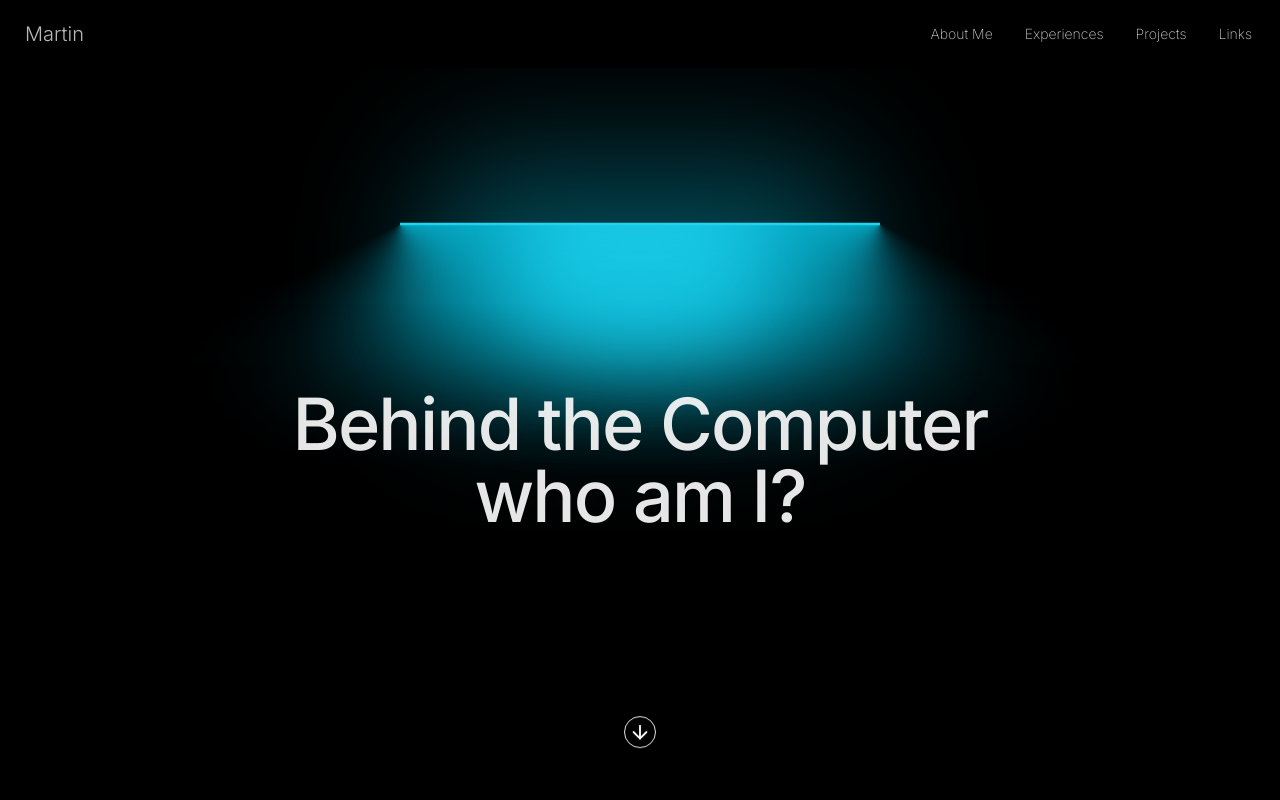
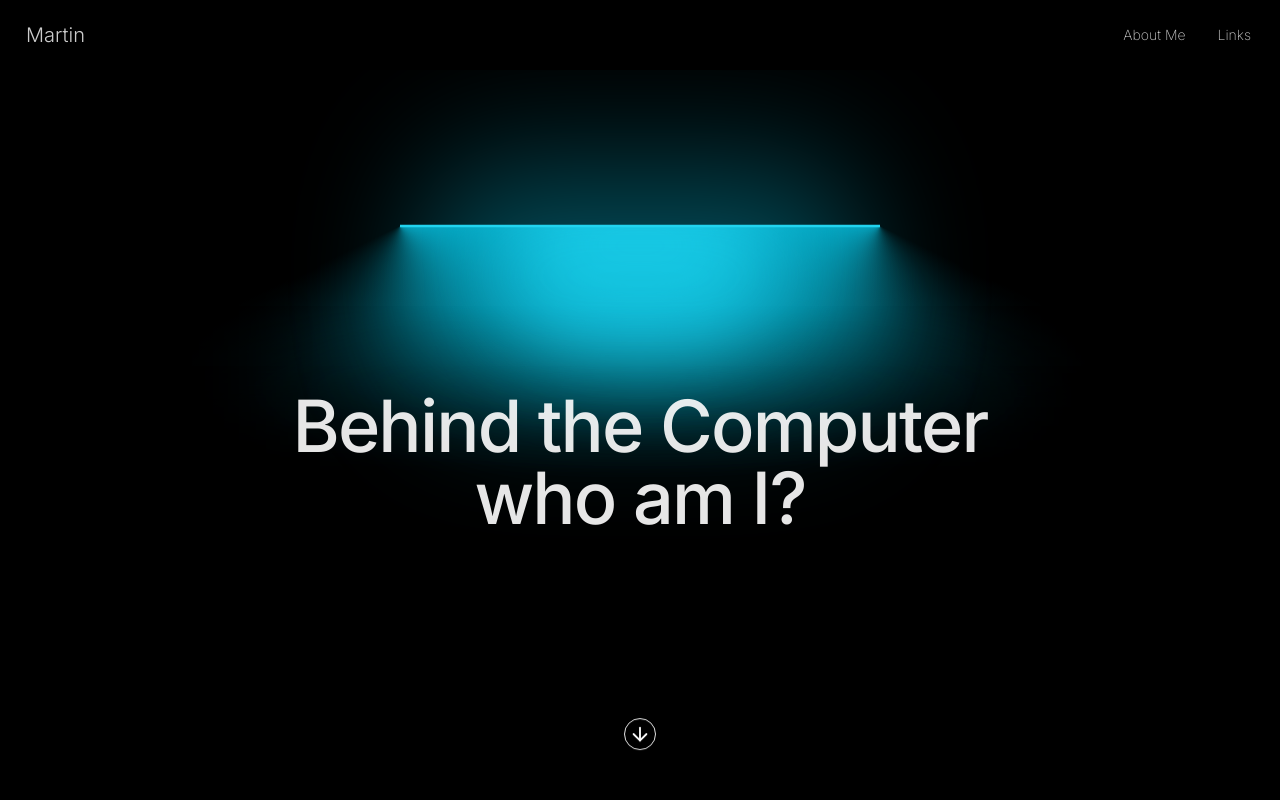
Before and after one commit to Martinlacsamana/personal-website-v2, a Next.js app: page /background in a window 1280 px wide. Shown: the top 800 px of the page. Built offline with nearby package versions, Linux system fonts and the light colour scheme.

Commit message:
feat: modernize navbar with scroll-reactive glass pill and remove resume references
Made-with: Cursor

```diff
--- a/components/Landing/Experiences/Experiences.tsx
+++ b/components/Landing/Experiences/Experiences.tsx
@@ -84,17 +84,7 @@ const Experiences = () => {
                     children: (
                         <div className="space-y-6 text-xs opacity-60">
                             <p>
-                            At the #1 Rewards Platform in the Metaverse, I helped shape the future of Web3 engagement by building systems that made the platform more secure and enjoyable for our community of 700K+ users. From enhancing security to optimizing performance, every line of code was written with our users' experience in mind. Tech stack: Django, PostgreSQL, Docker, and Google Cloud. For specific contributions,{' '}
-                            <span>
-                                <a
-                                    href="https://personal-website-random-assets.s3.us-west-1.amazonaws.com/Martin_Lacsamana_Resume.pdf"
-                                    target="_blank"
-                                    rel="noopener noreferrer"
-                                    className="text-blue-300 hover:text-blue-400 hover:underline"
-                                >
-                                 see resume here.
-                                </a>
-                            </span>
+                            At the #1 Rewards Platform in the Metaverse, I helped shape the future of Web3 engagement by building systems that made the platform more secure and enjoyable for our community of 700K+ users. From enhancing security to optimizing performance, every line of code was written with our users' experience in mind. Tech stack: Django, PostgreSQL, Docker, and Google Cloud.
                             </p>
                         </div>
                     ),
--- a/components/Navbar/Links.tsx
+++ b/components/Navbar/Links.tsx
@@ -1,78 +1,81 @@
 import React from "react"
-import Image from 'next/image'
+import Image from "next/image"
+import { cn } from "@/lib/utils"
 
-const Links = () => {
+type LinksProps = {
+  /** Match the floating pill navbar (glass border + blur). */
+  pillStyle?: boolean
+}
 
+const Links = ({ pillStyle }: LinksProps) => {
   return (
     <div className="dropdown dropdown-end dropdown-hover">
-            <li tabIndex={0} className="hover:text-white hover:bg-gray-900 rounded-lg"><a>Links</a></li>
-            <ul tabIndex={0} className="dropdown-content menu bg-black rounded-box z-[1] w-52 p-2 shadow">
+      <li
+        tabIndex={0}
+        className={cn(
+          "rounded-lg hover:text-white",
+          pillStyle ? "hover:bg-white/10" : "hover:bg-gray-900"
+        )}
+      >
+        <a className="cursor-pointer">Links</a>
+      </li>
+      <ul
+        tabIndex={0}
+        className={cn(
+          "dropdown-content menu z-[1] w-52 p-2",
+          pillStyle
+            ? "rounded-2xl border border-white/15 bg-black/80 shadow-lg shadow-black/25 backdrop-blur-xl [&_li>a:hover]:bg-white/10 [&_li>a:focus]:bg-white/10"
+            : "rounded-box bg-black shadow [&_li>a:hover]:bg-gray-800"
+        )}
+      >
         <li>
-                    <a className="flex items-center" href="https://www.linkedin.com/in/martin-lacsamana/"target="_blank"
-                        rel="noopener noreferrer">
+          <a
+            className="flex cursor-pointer items-center"
+            href="https://www.linkedin.com/in/martin-lacsamana/"
+            target="_blank"
+            rel="noopener noreferrer"
+          >
             <Image
-                            src="https://personal-website-company-images.s3.us-west-1.amazonaws.com/icons8-linkedin-48+(1).png" // Update with the correct path to your LinkedIn icon
+              src="https://personal-website-company-images.s3.us-west-1.amazonaws.com/icons8-linkedin-48+(1).png"
               alt="LinkedInIcon"
               width={20}
               height={20}
-                            className=""
             />
             <p className="">LinkedIn</p>
-
           </a>
         </li>
 
         <li>
-                    <a className="flex items-center" href="https://github.com/Martinlacsamana" target="_blank"
-                        rel="noopener noreferrer">
+          <a
+            className="flex cursor-pointer items-center"
+            href="https://github.com/Martinlacsamana"
+            target="_blank"
+            rel="noopener noreferrer"
+          >
             <Image
-                            src="https://personal-website-company-images.s3.us-west-1.amazonaws.com/icons8-github-50.png" // Update with the correct path to your LinkedIn icon
+              src="https://personal-website-company-images.s3.us-west-1.amazonaws.com/icons8-github-50.png"
               alt="Github icon"
               width={20}
               height={20}
-                            className=""
             />
             <p className="">Github</p>
-
           </a>
         </li>
 
         <li>
-                    <a className="flex items-center" href="https://personal-website-random-assets.s3.us-west-1.amazonaws.com/Martin_Lacsamana_Resume.pdf"
-                        target="_blank"
-                        rel="noopener noreferrer"
-                     >
+          <a className="flex cursor-pointer items-center" href="mailto:martinlacsamana.dev@gmail.com">
             <Image
-                            src="/reshot-icon-resume-92U4B7WG8Y.svg"
-                            alt="Resume Icon"
-                            width={18}
-                            height={18}
-                            className=""
-                        />
-
-                        <p className="">Resume</p>
-
-                    </a>
-                </li>
-
-                <li>
-                    <a className="flex items-center" href="mailto:martinlacsamana.dev@gmail.com" >
-                        <Image
-                            src="https://personal-website-company-images.s3.us-west-1.amazonaws.com/icons8-gmail-48.png" // Update with the correct path to your LinkedIn icon
+              src="https://personal-website-company-images.s3.us-west-1.amazonaws.com/icons8-gmail-48.png"
               alt="Gmail Icon"
               width={20}
               height={20}
-                            className=""
             />
             <p className="">Gmail</p>
-
           </a>
         </li>
-
       </ul>
     </div>
   )
-
 }
 
 export default Links
--- a/components/Navbar/Navbar.tsx
+++ b/components/Navbar/Navbar.tsx
@@ -1,45 +1,102 @@
 "use client"
-import React from 'react'
-import Links from './Links'
-import Link from 'next/link'
+import React, { useEffect, useState } from "react"
+import Link from "next/link"
+import Links from "./Links"
+import { cn } from "@/lib/utils"
 
+/** Past this offset, switch into pill mode (when currently wide). */
+const SCROLL_ENTER = 40
+/**
+ * Past this offset, switch back to wide (when currently pill).
+ * Lower than SCROLL_ENTER so layout changes near the boundary cannot
+ * bounce scrollY across one threshold forever (Schmitt trigger).
+ */
+const SCROLL_LEAVE = 20
 
 const Navbar = () => {
+  const [scrolled, setScrolled] = useState(false)
+  const [reduceMotion, setReduceMotion] = useState(false)
+
+  useEffect(() => {
+    const mq = window.matchMedia("(prefers-reduced-motion: reduce)")
+    setReduceMotion(mq.matches)
+    const onChange = () => setReduceMotion(mq.matches)
+    mq.addEventListener("change", onChange)
+    return () => mq.removeEventListener("change", onChange)
+  }, [])
+
+  useEffect(() => {
+    const onScroll = () => {
+      const y = window.scrollY
+      setScrolled((prev) => {
+        if (prev) {
+          return y >= SCROLL_LEAVE
+        }
+        return y > SCROLL_ENTER
+      })
+    }
+    onScroll()
+    window.addEventListener("scroll", onScroll, { passive: true })
+    return () => window.removeEventListener("scroll", onScroll)
+  }, [])
+
   return (
-        <div className="navbar sticky top-0 z-50 bg-black opacity-80 backdrop-blur-sm">
-            {/* Martin */}
+    <div
+      className={cn(
+        "pointer-events-none sticky top-0 z-50 flex w-full justify-center",
+        scrolled && "px-3 pt-2 sm:px-4"
+      )}
+    >
+      <nav
+        aria-label="Main"
+        className={cn(
+          "pointer-events-auto flex w-full min-h-0 items-center justify-between gap-4 text-white",
+          !reduceMotion &&
+            "transition-[max-width,border-radius,padding,background-color,box-shadow,border-color] duration-300 ease-out",
+          scrolled
+            ? "max-w-3xl rounded-full border border-white/15 bg-white/10 px-4 py-1.5 shadow-lg shadow-black/25 backdrop-blur-xl sm:px-6 sm:py-1.5"
+            : "navbar max-w-full min-h-0 rounded-none border border-transparent bg-black opacity-80 backdrop-blur-sm"
+        )}
+      >
         <div className="flex-1">
-                <Link href="/"
-                    className="btn btn-ghost text-xl font-light tracking-[0] leading-6 whitespace-nowrap text-white text-opacity-90 hover:text-opacity-100 transition-opacity">
+          <Link
+            href="/"
+            className={cn(
+              scrolled
+                ? "btn btn-ghost min-h-0 h-auto px-2 py-1 text-lg font-light leading-tight tracking-[0] text-white text-opacity-90 transition-opacity hover:text-opacity-100"
+                : "btn btn-ghost text-xl font-light tracking-[0] leading-6 whitespace-nowrap text-white text-opacity-90 transition-opacity hover:text-opacity-100"
+            )}
+          >
             Martin
-
           </Link>
         </div>
 
-
-            {/* Background, Blogs, Links */}
-            <div className="flex-none font-extralight text-white text-opacity-100 text-[15.6px] tracking-[0] leading-6 whitespace-nowrap">
-                <ul className="menu menu-horizontal px-1">
-                    <li tabIndex={0} className="hover:text-white hover:bg-gray-900 rounded-lg ">
+        <div
+          className={cn(
+            "flex-none tracking-[0] whitespace-nowrap",
+            scrolled
+              ? "font-extralight text-[15px] leading-tight text-white text-opacity-100"
+              : "font-extralight text-[15.6px] leading-6 text-white text-opacity-100"
+          )}
+        >
+          <ul
+            className={cn(
+              "menu menu-horizontal px-1",
+              scrolled && "menu-sm min-h-0 py-0"
+            )}
+          >
+            <li
+              tabIndex={0}
+              className="rounded-lg hover:bg-white/10 hover:text-white"
+            >
               <Link href="/background">About Me</Link>
             </li>
-
-                    <li tabIndex={0} className="hover:text-white hover:bg-gray-900 rounded-lg hidden md:block">
-                        <Link href="/#experiences">Experiences</Link>
-                    </li>
-                    <li tabIndex={0} className="hover:text-white hover:bg-gray-900 rounded-lg hidden md:block">
-                        <Link href="/#projects">Projects</Link>
-                    </li>
-                    {/* <li tabIndex={0} className="hover:text-black">
-                        <Link href="/background">Background</Link>
-                    </li> */}
-                    <Links/>
-
+            <Links pillStyle={scrolled} />
           </ul>
         </div>
+      </nav>
     </div>
   )
-
 }
 
 export default Navbar
```
Also changed, not shown: public/reshot-icon-resume-92U4B7WG8Y.svg (deleted). Lines whose indentation alone changed are shown as unchanged.
